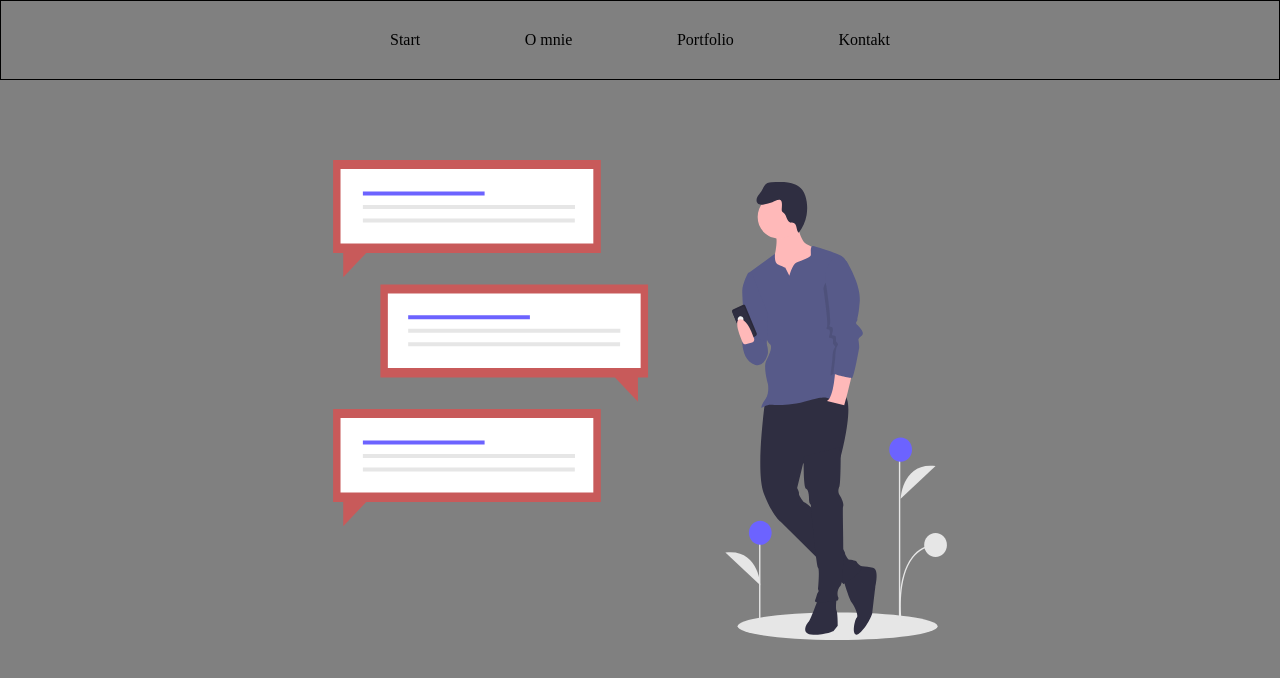
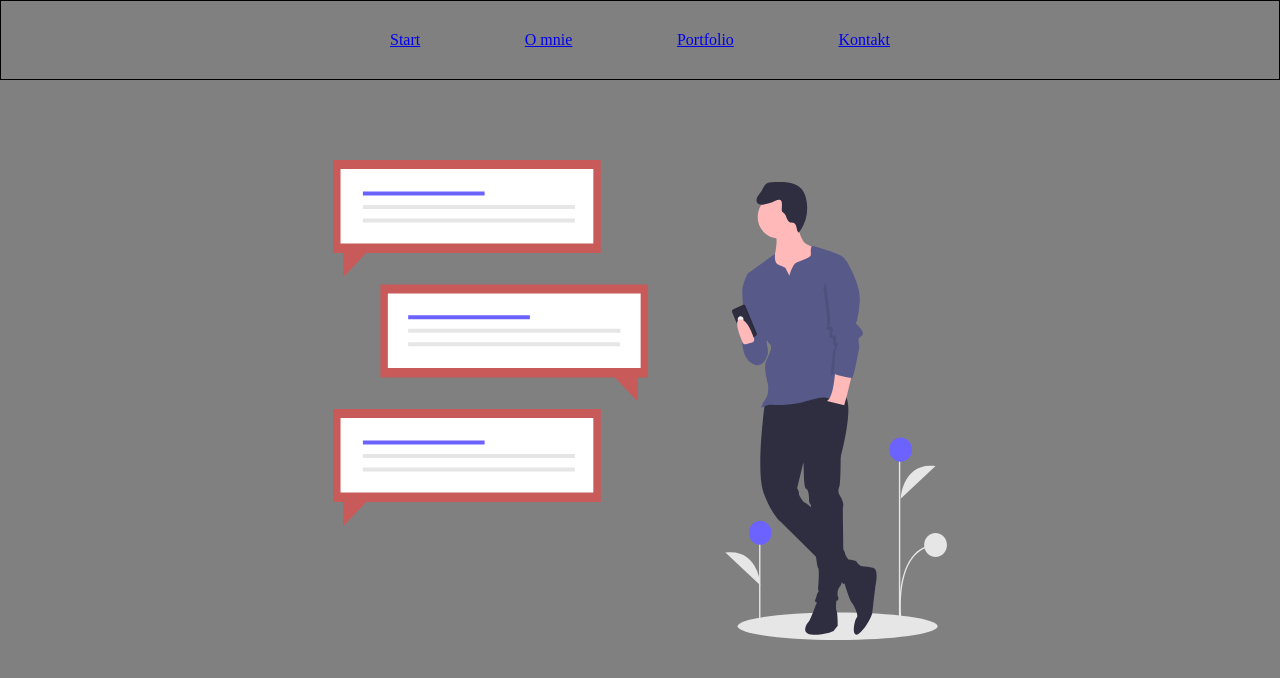
Before and after one commit to kacperkoza34/git-traning, a React (Create React App) app: page / in a window 1280 px wide. Shown: the top 678 px of the page. Built offline with nearby package versions, Linux system fonts and the light colour scheme.

Commit message:
add utils

```diff
--- a/src/components/features/Nav/Nav.js
+++ b/src/components/features/Nav/Nav.js
@@ -1,19 +1,18 @@
 import React from 'react';
 import styles from './Nav.module.scss';
-//import {NavLink} from 'react-router-dom';
-//import { navConfig } from './NavConfig';
+import {NavLink} from 'react-router-dom';
+import { navConfig } from './NavConfig';
 
 function Nav() {
-  return (
-    <div className={styles.nav}>
-      <ul>
-        <li>Start</li>
-        <li>O mnie</li>
-        <li>Portfolio</li>
-        <li>Kontakt</li>
+   return (
+      <div className={styles.nav}>
+       <ul> {navConfig.map( ({title, link}) =>(
+          <li>
+            <NavLink to={link} key={link}>{title}</NavLink>
+          </li> )
+         )
+        }
       </ul>
-    </div>
-  );
-}
-
+      </div> );
+  }
 export default Nav;
```
Also changed, not shown: src/utils/utils.js (added, +13 -0 lines).
